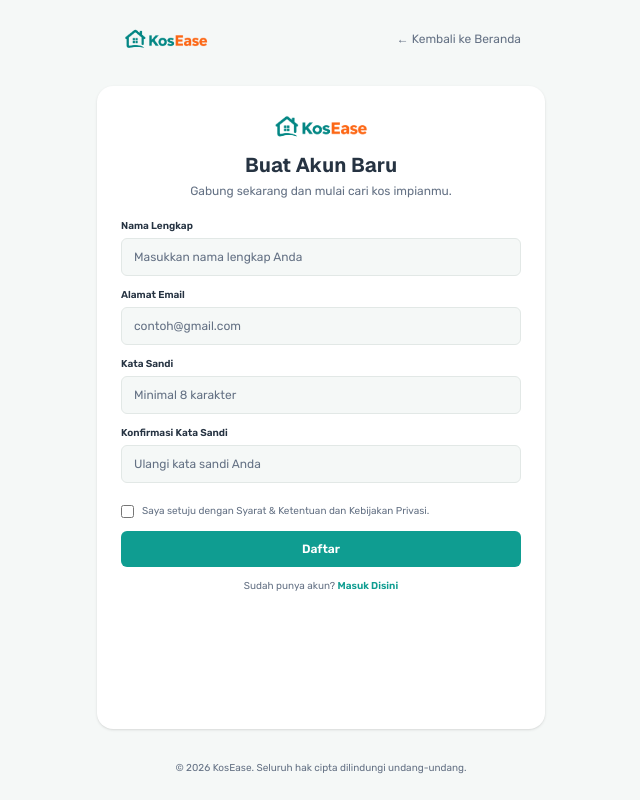
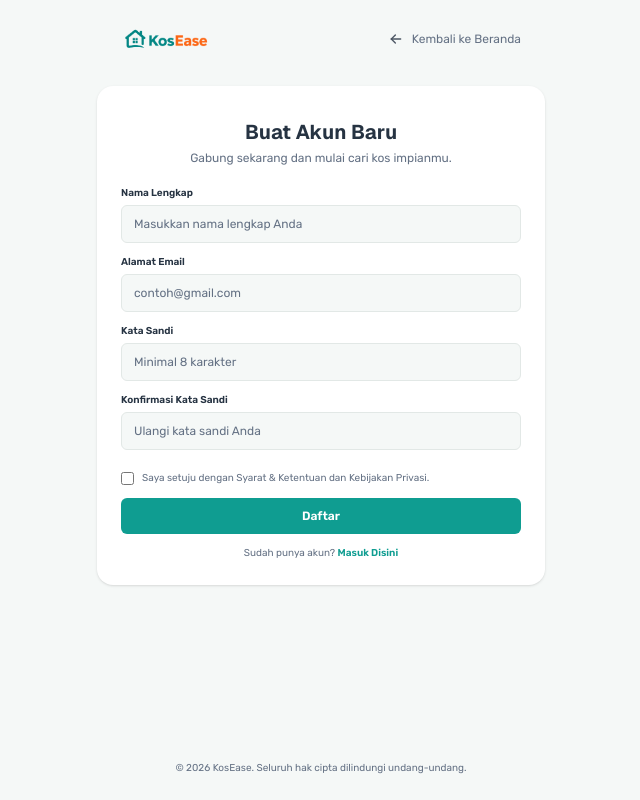
Before and after one commit to HighImagine/KosEase, a Next.js app: page /register in a window 1280 px wide. Shown: the whole page, without its empty margins (319-959 px from the left). Built offline with nearby package versions, Linux system fonts and the light colour scheme.

Commit message:
fix: height register-card

```diff
--- a/src/app/register/page.tsx
+++ b/src/app/register/page.tsx
@@ -1,6 +1,9 @@
 import Link from "next/link";
 import Image from "next/image";
 import RegisterForm from "./RegisterForm";
+import { IconArrowLeft } from '@tabler/icons-react';
+
+
 
 export default function RegisterPage() {
     return (
@@ -9,25 +12,18 @@ export default function RegisterPage() {
                 <Link href="/" className="flex items-center gap-2">
                     <Image src="/img/logo.png" alt="KosEase" width={90} height={28} />
                 </Link>
-                <Link href="/" className="text-xs text-text-secondary hover:text-primary">
-                    ← Kembali ke Beranda
+                <Link href="/" className="flex items-center gap-2 text-xs text-text-secondary hover:text-primary">
+                    <IconArrowLeft size={16} stroke={2} color="#4b5563" />
+                    Kembali ke Beranda
                 </Link>
             </div>
 
             <section className=" flex flex-1 justify-center px-6 py-8">
-                <div className="w-full max-w-md rounded-2xl bg-surface p-6 shadow-sm">
+                <div className="self-start w-full max-w-md rounded-2xl bg-surface p-6 shadow-sm">
 
                     {/* Logo & Judul */}
                     <div className="text-center">
                         <div className="flex items-center justify-center gap-2">
-                            <div className="flex justify-center">
-                                <Image
-                                    src="/img/logo.png"
-                                    alt="KosEase"
-                                    width={100}
-                                    height={30}
-                                />
-                            </div>
                         </div>
 
                         <h1 className="mt-2 font-heading text-xl font-bold text-text-primary">
```
